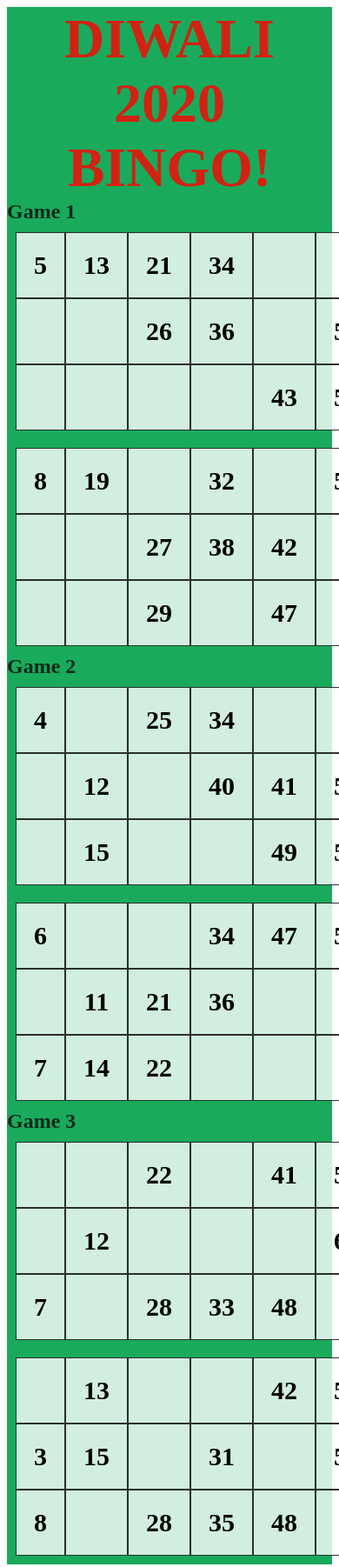
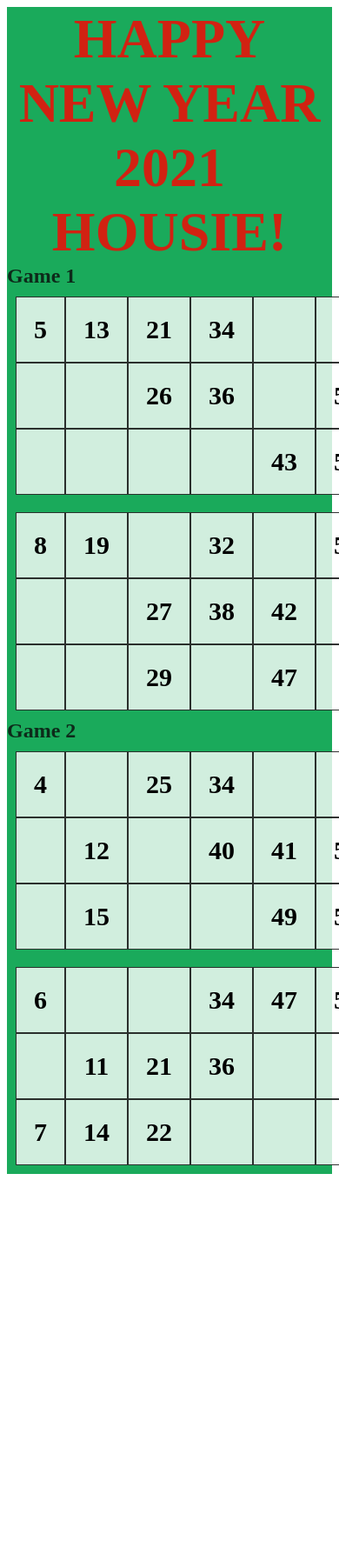
Before and after one commit to mthakore/mthakore.github.io, a plain HTML site: page index.html in a window 390 px wide. Shown: the top 1802 px of the page at 87% size. After the commit the page ends 1358 px from the top, so only its background shows below. Drawn offline with nearby package versions, Linux system fonts and the light colour scheme.

Commit message:
2021 new year 2 game
Fixed hover for mobile

```diff
--- a/index.html
+++ b/index.html
@@ -18,10 +18,10 @@
   text-align: center;
   font-weight: bold;
 }
-.grid-item:hover {
+.grid-item-selected:hover {
   background-color: rgba(255, 100, 100, 0.8);
 }
-.grid-item-selected:hover {
+.grid-item:hover {
     background-color: rgba(200, 200, 200, 0.8);
 }
 .grid-item-selected {
@@ -59,7 +59,7 @@
 </head>
 <body>
 <div class="sheet">
-    <div class="diwali">DIWALI 2020 BINGO!</div>
+    <div class="diwali">HAPPY NEW YEAR 2021 HOUSIE!</div>
 </div>
 <script src="https://ajax.googleapis.com/ajax/libs/jquery/3.2.1/jquery.min.js"></script>
 <script type="text/javascript">
@@ -195,7 +195,7 @@ function setGridValues(values) {
 var currentHref = window.location.href;
 var hashIndex = currentHref.indexOf("#");
 if (hashIndex == -1) {
-    setGridCount(3, 6);
+    setGridCount(2, 4);
     window.location.href = window.location.href + "#" + calculateGrid();
 } else {
     var values = currentHref.slice(hashIndex+1).match(/.{2}/g);
```
